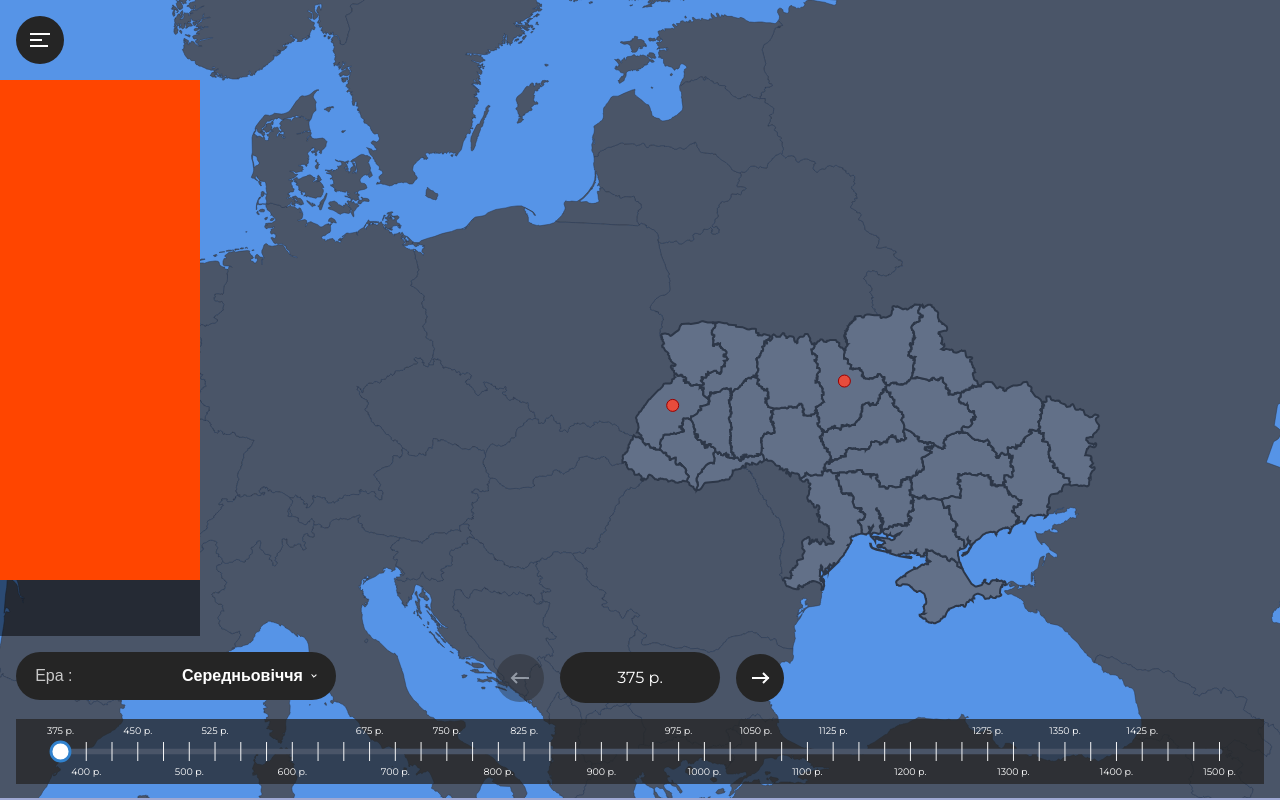
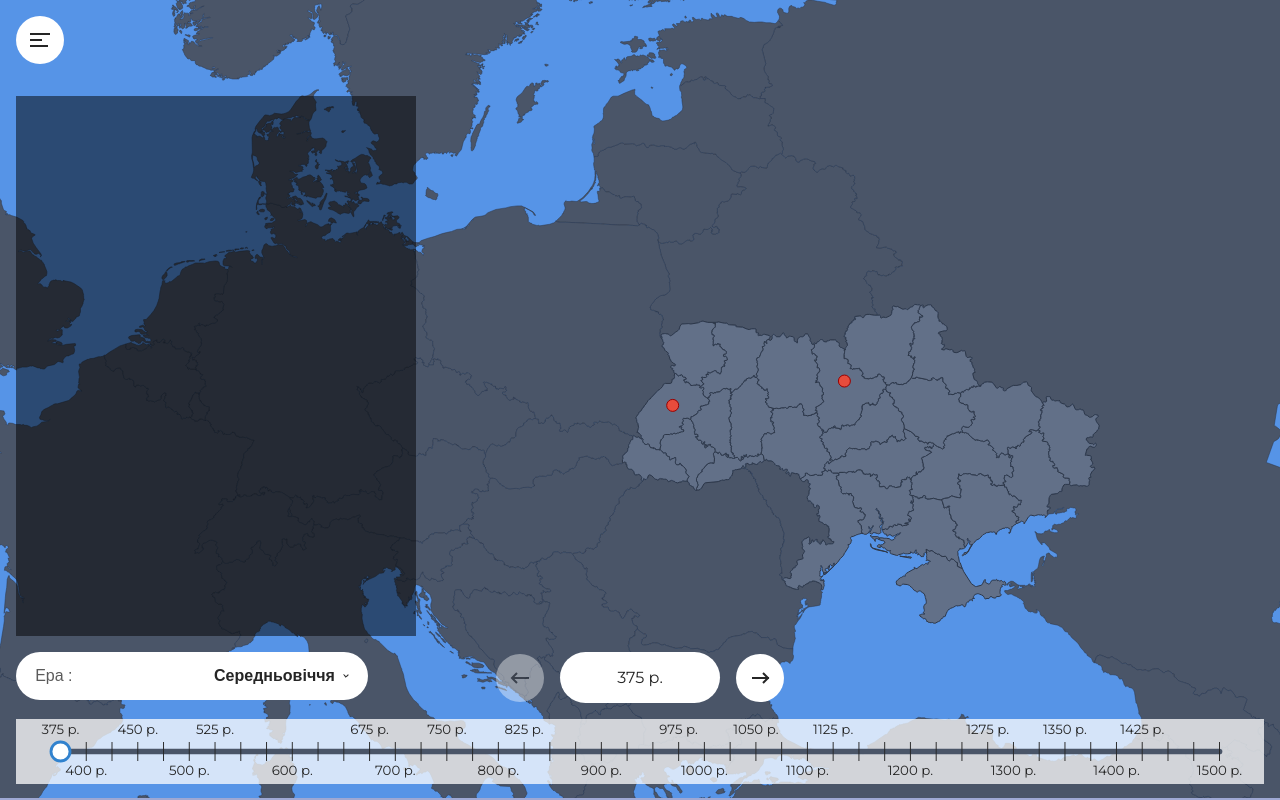
Before and after one commit to dmytro-honch/ua-history, a React (Vite) app: page /history/map in a window 1280 px wide. Built offline with nearby package versions, Linux system fonts and the light colour scheme.

Commit message:
ui fixes

```diff
--- a/public/data/i18n/en.json
+++ b/public/data/i18n/en.json
@@ -22,7 +22,7 @@
     "copyright": "Interactive History of Ukraine"
   },
   "dates": {
-    "ac": "",
+    "ac": "year",
     "bc": "bc"
   },
   "map": {
--- a/src/components/eraSelector.tsx
+++ b/src/components/eraSelector.tsx
@@ -2,21 +2,25 @@ import { ERAS, type EraConfig } from '@/config/eras';
 import { Select } from './formElements/select';
 import { useI18n } from '@/providers';
 import { fromIsoLangToKeyLang } from '@/lib/textHelpers';
+import { formatYear } from '@/lib/dateUtils';
 
 interface EraSelectorProps {
   currentEra: EraConfig;
   onChange: (eraId: string) => void;
+  bcPostfix: string;
+  acPostfix: string;
 }
 
-export function EraSelector({ currentEra, onChange }: EraSelectorProps) {
+export function EraSelector({ currentEra, onChange, bcPostfix, acPostfix }: EraSelectorProps) {
   const { text, lang } = useI18n();
 
-  const options = ERAS.map(({ name, id }) => ({
+  const options = ERAS.map(({ name, id, startYear, endYear }) => ({
     value: id,
     text: name[fromIsoLangToKeyLang(lang)],
+    description: `${formatYear(startYear, bcPostfix, acPostfix)} - ${formatYear(endYear, bcPostfix, acPostfix)}`
   }));
 
   return (
-    <Select openPosition="top" minWidth={20} options={options} current={currentEra.id} onChange={onChange} label={text.map.controls['era-select-label']} />
+    <Select openPosition="top" minWidth={22} options={options} current={currentEra.id} onChange={onChange} label={text.map.controls['era-select-label']} />
   );
 }
--- a/src/components/formElements/range.tsx
+++ b/src/components/formElements/range.tsx
@@ -1,4 +1,5 @@
 import { generateTicks } from '@/config/eras';
+import { formatYear } from '@/lib/dateUtils';
 import { useRef, useState, useEffect, useCallback, useMemo } from 'react';
 
 type HighlightRange = {
@@ -13,12 +14,13 @@ type RangeProps = {
   step: number;
   year: number;
   onChange: (year: number) => void;
-  formatYear?: (year: number) => string;
+  width: number;
+  bcPostfix: string;
+  acPostfix: string;
   highlight?: HighlightRange | null;
-  width: number;
 };
 
-export function Range({ start, end, step, year, onChange, formatYear = (y) => String(y), highlight = null, width }: RangeProps) {
+export function Range({ start, end, step, year, onChange, highlight = null, width, bcPostfix, acPostfix}: RangeProps) {
   const wrapperRef = useRef<HTMLDivElement>(null);
   const [isDragging, setIsDragging] = useState(false);
 
@@ -141,8 +143,8 @@ export function Range({ start, end, step, year, onChange, formatYear = (y) => St
             <g key={tick}>
               <line x1={x} y1={20} x2={x} y2={40} stroke="currentColor" strokeWidth={1} />
               {showLabel && (
-                <text x={x} y={y} textAnchor="middle" fontSize={10} fill="currentColor">
-                  {formatYear(tick)}
+                <text x={x} y={y} textAnchor="middle" fontSize={14} fill="currentColor">
+                  {formatYear(tick, bcPostfix, acPostfix)}
                 </text>
               )}
             </g>
--- a/src/components/formElements/select.tsx
+++ b/src/components/formElements/select.tsx
@@ -5,6 +5,7 @@ type Value<T> = T;
 type Option<T> = {
   value: Value<T>;
   text: string;
+  description?: string;
 };
 
 type Orientation = 'row' | 'column' | 'row-reverse' | 'column-reverse';
@@ -58,8 +59,15 @@ export function Select<T>({ options, current, onChange, label, orientation = 'ro
               const isDisabled = option.value === current;
 
               return (
-                <li onClick={() => !isDisabled && onSelect(option.value)} className={`select__option ${isDisabled ? 'disabled' : ''}`} key={option.text}>
-                  {capitalizeFirstChar(option.text)}
+                <li className="select__option" key={option.text}>
+                  <button
+                    className="select__option--button"
+                    onClick={() => !isDisabled && onSelect(option.value)}
+                    disabled={isDisabled}
+                  >
+                  {capitalizeFirstChar(option.text)} {option.description && <span>{option.description}</span>}
+
+                  </button>
                 </li>
               );
             })}
--- a/src/components/timelineControls.tsx
+++ b/src/components/timelineControls.tsx
@@ -2,6 +2,7 @@ import { useEffect, useState } from 'react';
 import { useTimeline } from '@/hooks/useTimeline';
 import { EraSelector } from './eraSelector';
 import { TimelineSlider } from './timelineSlider';
+import { formatYear } from '@/lib/dateUtils';
 
 interface TimelineControlsProps {
   timeline: ReturnType<typeof useTimeline>;
@@ -10,7 +11,7 @@ interface TimelineControlsProps {
 }
 
 export function TimelineControls({ timeline, bcPostfix, acPostfix }: TimelineControlsProps) {
-  const { era, year, setEra, setYear, stepForward, stepBackward, formatYear } = timeline;
+  const { era, year, setEra, setYear, stepForward, stepBackward } = timeline;
   const [wrapperWidth, setWrapperWidth] = useState(0);
 
   useEffect(() => {
@@ -40,7 +41,7 @@ export function TimelineControls({ timeline, bcPostfix, acPostfix }: TimelineCon
     <div className="timeline-controls">
       <div className="timeline-controls__top-row">
         <div className="timeline-controls__era-selector">
-          <EraSelector currentEra={era} onChange={setEra} />
+          <EraSelector currentEra={era} onChange={setEra}  bcPostfix={bcPostfix} acPostfix={acPostfix} />
         </div>
 
         <div className="timeline-controls__years">
@@ -70,7 +71,7 @@ export function TimelineControls({ timeline, bcPostfix, acPostfix }: TimelineCon
         </div>
       </div>
 
-      <TimelineSlider era={era} year={year} onChange={setYear} formatYear={(year) => formatYear(year, bcPostfix, acPostfix)} wrapperWidth={wrapperWidth} />
+      <TimelineSlider era={era} year={year} onChange={setYear} wrapperWidth={wrapperWidth} bcPostfix={bcPostfix} acPostfix={acPostfix} />
     </div>
   );
 }
--- a/src/components/timelineSlider.tsx
+++ b/src/components/timelineSlider.tsx
@@ -6,11 +6,12 @@ interface TimelineSliderProps {
   era: EraConfig;
   year: number;
   onChange: (year: number) => void;
-  formatYear: (year: number) => string;
   wrapperWidth: number | null | undefined;
+  bcPostfix: string;
+  acPostfix: string;
 }
 
-export function TimelineSlider({ era, year, onChange, formatYear, wrapperWidth }: TimelineSliderProps) {
+export function TimelineSlider({ era, year, onChange, wrapperWidth, bcPostfix, acPostfix }: TimelineSliderProps) {
   const [highlight] = useState<{ from: number; to: number } | null>({ from: 1932, to: 1933 });
 
   console.log('wrapperWidth', wrapperWidth);
@@ -22,9 +23,10 @@ export function TimelineSlider({ era, year, onChange, formatYear, wrapperWidth }
       step={era.step}
       year={year}
       onChange={onChange}
-      formatYear={formatYear}
       highlight={highlight}
       width={window.innerWidth || 0}
+      bcPostfix={bcPostfix}
+      acPostfix={acPostfix}
     />
   );
 }
--- a/src/hooks/useTimeline.ts
+++ b/src/hooks/useTimeline.ts
@@ -60,13 +60,6 @@ export function useTimeline() {
     setYear(year - era.step);
   }, [year, era.step, setYear]);
 
-  const formatYear = useCallback((y: number, bc: string, ac: string): string => {
-    if (y < 0) {
-      return `${Math.abs(y)} ${bc}`;
-    }
-    return `${y} ${ac}`;
-  }, []);
-
   return {
     era,
     year,
@@ -74,6 +67,5 @@ export function useTimeline() {
     setYear,
     stepForward,
     stepBackward,
-    formatYear,
   };
 }
--- /dev/null
+++ b/src/lib/dateUtils.ts
@@ -0,0 +1,6 @@
+export const formatYear = (y: number, bc: string, ac: string): string => {
+    if (y < 0) {
+        return `${Math.abs(y)} ${bc}`;
+    }
+    return `${y} ${ac}`;
+};
--- a/src/routes/history/mapPage.tsx
+++ b/src/routes/history/mapPage.tsx
@@ -36,7 +36,7 @@ export function MapPage() {
       {
         id: 'ukraine',
         data: ukraineData,
-        style: { fillColor: '#627088ff', strokeColor: '#2d3748', strokeWidth: 2 },
+        style: { fillColor: '#627088ff', strokeColor: '#2d3748', strokeWidth: 1 },
         zIndex: 10,
       },
       // TODO: додати territories layer на основі year
@@ -60,8 +60,8 @@ export function MapPage() {
     <div className="map__wrapper">
       <div className="map__controls">
         <div className="map__controls--toolbar">
-          <svg width={200} height={500} viewBox="0 0 200 500">
-            <rect x="0" y="0" width="200" height="500" fill="orangered" />
+          <svg width={400} height={500} viewBox="0 0 200 500">
+            <rect x="0" y="0" width="200" height="500" fill="none" />
           </svg>
         </div>
         <div className="map__controls--timeline">
@@ -75,7 +75,7 @@ export function MapPage() {
         bounds={bounds}
         layers={layers}
         markers={markers}
-        onMarkerClick={(marker) => console.log('Clicked:', marker.id)}
+        onMarkerClick={(marker) => console.log('Clicked:', marker)}
       />
     </div>
   );
--- a/src/styles/components.css
+++ b/src/styles/components.css
@@ -1,10 +1,10 @@
 /* ===================== SELECT ===================== */
 .select__wrapper {
-  display: flex;
+  display: inline-flex;
   align-items: center;
   position: relative;
   z-index: 1;
-  color: var(--color-background);
+  color: var(--color-foreground);
 }
 
 .select__label {
@@ -16,7 +16,7 @@
   gap: 1rem;
   justify-content: space-between;
   align-items: center;
-  background-color: var(--color-foreground);
+  background-color: var(--color-background);
   border: none;
   border-radius: var(--radius);
   line-height: 1.4;
@@ -59,7 +59,7 @@
   margin: 0;
   padding-left: 0;
   width: 100%;
-  background-color: var(--color-foreground);
+  background-color: var(--color-background);
   border-radius: var(--radius);
   font-size: 0.9rem;
 }
@@ -86,14 +86,8 @@
 
 .select__option {
   list-style-type: none;
-  padding: 0.75rem 1rem;
-  cursor: pointer;
-  line-height: 1.4;
-}
-
-.select__option.disabled {
-  cursor: initial;
-  color: var(--color-muted-foreground);
+  padding-left: 0;
+  list-style-type: none;
 }
 
 .select__option:not(:last-child) {
@@ -107,14 +101,32 @@
   padding-bottom: 1rem;
 }
 
+.select__option--button {
+  padding: 0.75rem 1rem;
+  line-height: 1.4;
+  background-color: transparent;
+  border: none;
+  width: 100%;
+  color: inherit;
+  display: flex;
+  justify-content: space-between;
+  gap: 0.5rem;
+}
+
+.select__option--button[disabled] {
+  cursor: initial;
+  color: var(--color-muted-foreground);
+}
+
+
 /* ===================== Round BUTTON ===================== */
 .round-button {
   padding: 1.5rem;
   border-radius: 50%;
   border: none;
   position: relative;
-  background-color: var(--color-foreground);
-  color: var(--color-background);
+  background-color: var(--color-background);
+  color: var(--color-foreground);
 }
 
 .round-button[disabled] {
--- a/src/styles/map.css
+++ b/src/styles/map.css
@@ -94,7 +94,7 @@
   grid-template-columns: auto 1fr;
   grid-template-rows: 1fr auto;
   gap: 1rem;
-  padding-top: 5rem;
+  padding: 6rem 1rem 1rem;
   grid-template-areas:
     'toolbar empty'
     'timeline timeline';
--- a/src/styles/timeline.css
+++ b/src/styles/timeline.css
@@ -2,7 +2,6 @@
   display: flex;
   flex-direction: column;
   gap: 1rem;
-  padding: 0 1rem 1rem;
 }
 
 .timeline-controls__top-row {
@@ -18,8 +17,8 @@
 .timeline-slider__current {
   padding: 1rem;
   border-radius: 2rem;
-  background-color: var(--color-foreground);
-  color: var(--color-background);
+  background-color: var(--color-background);
+  color: var(--color-foreground);
   min-width: 10rem;
   text-align: center;
 }
@@ -62,8 +61,8 @@
 .range__wrapper {
   width: 100%;
   overflow: auto;
-  background-color: color-mix(in srgb, var(--color-foreground) 25%, var(--color-foreground) 50%);
-  color: var(--color-background);
+  background-color: color-mix(in srgb, var(--color-background) 25%, var(--color-background) 50%);
+  color: var(--color-foreground);
   border-radius: 0;
   padding: .25rem 1rem;
 }
```
